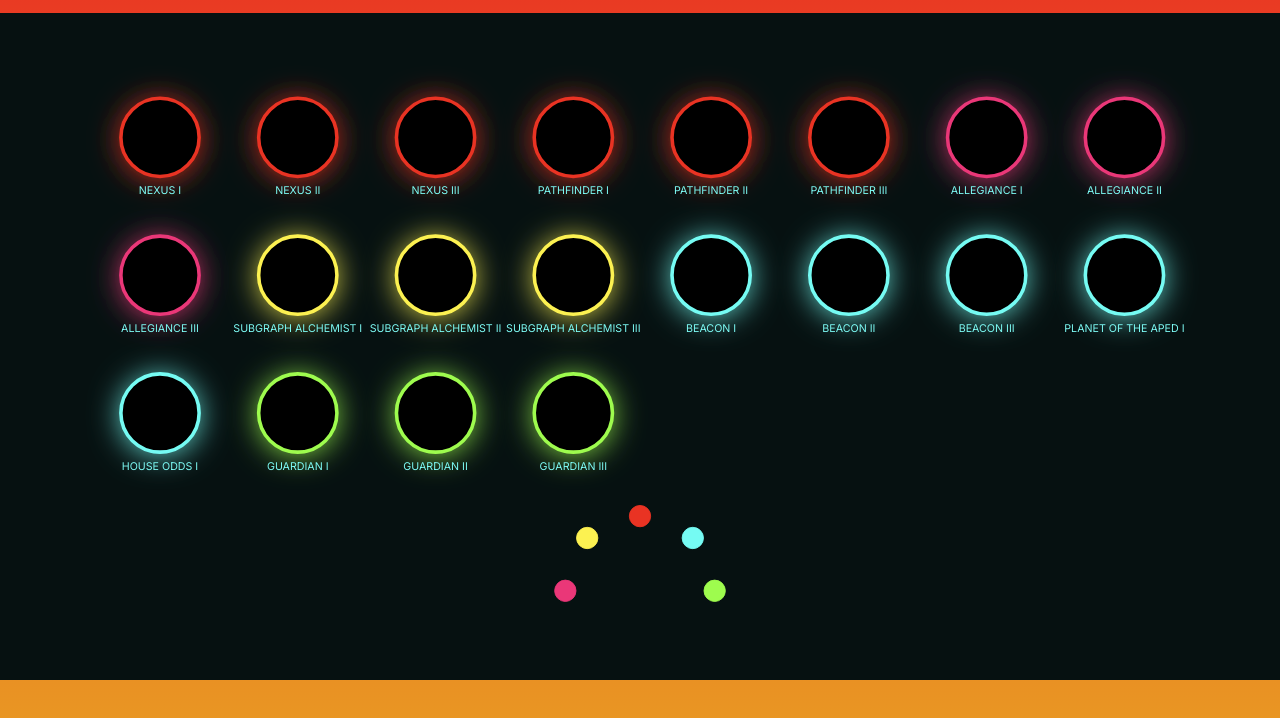
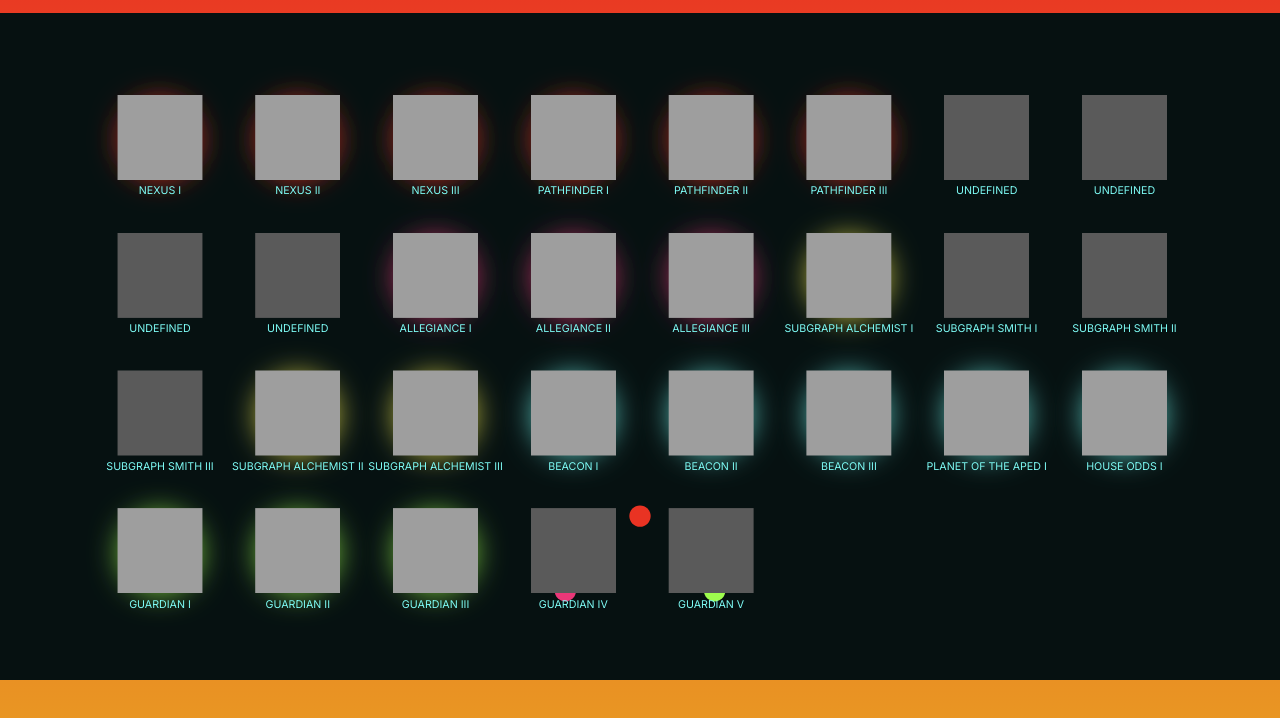
Before and after one commit to EmblemDAO/svg-badge-tree, a website built with Vite: page index.html in a window 1280 px wide. Shown: the part 56-774 px from the top of the page. Built offline with nearby package versions, Linux system fonts and the light colour scheme; grey boxes are pictures that could not be loaded.

Commit message:
Complete grid
Includes placeholder images

```diff
--- a/assembly.js
+++ b/assembly.js
@@ -1,5 +1,6 @@
 function transformBadgeData( nodes ) {
-  const GRID_ITEMS = nodes.filter((node) => node.data && node.data.awarded);
+  // const GRID_ITEMS = nodes.filter((node) => node.data && node.data.awarded);
+  const GRID_ITEMS = nodes.filter((node) => node.data);
   return nodes.map(badge => ({
     ...badge
     , branch: badge.id.charAt(0)
@@ -7,6 +8,7 @@ function transformBadgeData( nodes ) {
     , tpos: transformPosition(badge.position)
     , gpos: generateGridPosition(badge, GRID_ITEMS)
     , img: badge.image
+    , p: "badge" + Math.ceil((Math.random() * 3)) // placeholder
     , branching: ['C-1', 'C-2', 'B-1', 'D-1'].includes(badge.id)
   }));
 }
@@ -34,8 +36,10 @@ function generateGridPosition( badge, pool ) {
 function gatherStyles( branchInfo ) {
   const classes = branchInfo.map( branch => {
     return `.${branch.name} {
+              fill: ${branch.col};
+            }
+            .${branch.name}_ {
               stroke: ${branch.col};
-              fill: ${branch.col};
             }
             .${branch.name.toLowerCase()} {
               stroke: ${branch.col};
@@ -49,7 +53,7 @@ function gatherStyles( branchInfo ) {
                 stroke: #BFBFBF;
                 stroke-dasharray: 200;
                 stroke-dashoffset: 0;
-                transition: opacity 0s, stroke-dashoffset 1s ease-out;
+                transition: opacity 0s, stroke-dashoffset 2s ease-out;
               }
               .gridItem text {
                 opacity: 0;
@@ -79,8 +83,7 @@ function gatherStyles( branchInfo ) {
                 transition: opacity .6s ease;
               }
               .gridded .con,
-              .gridded .node:not([data-awarded]),
-              .gridded .icon:not([data-awarded]) {
+              .gridded .origin {
                 opacity: 0;
               }
               .gridded .con {
@@ -119,19 +122,26 @@ function gatherDefinitions( branchInfo ) {
             </filter>`;
   });
   return `<defs>
+            <filter id="greyscale">
+              <feColorMatrix type="matrix" values="0.1 0.1 0.1 0 0 0.1 0.1 0.1 0 0 0.1 0.1 0.1 0 0 0 0 0 1 0"/>
+            </filter>
             ${defs.join("\n")}
           </defs>`;
 }
 
-function renderReusableElements() {
+function renderReusableElements( nodes ) {
+  let images = [];
   let elements = "<defs>\n";
-  // Inner circles (part of node image background)
-  // elements += `<g id="inner">
-  //                <circle class="inner" cx="0" cy="0" r="34" />
-  //                <circle class="inner" cx="0" cy="0" r="26" />
-  //              </g>`;
+  // Nexus text paths
   elements += `<path transform="translate(500, 650)" d="M0,-46 C-25.4050985,-46 -46,-25.4050985 -46,0 C-46,25.4050985 -25.4050985,46 0,46 C25.4050985,46 46,25.4050985 46,0 C46,-25.4050985 25.4050985,-46 0,-46 Z" id="nexusCircleOuter" />`;
   elements += `<path transform="translate(500, 650) scale(0.8, 0.8)" d="M0,-46 C-25.4050985,-46 -46,-25.4050985 -46,0 C-46,25.4050985 -25.4050985,46 0,46 C25.4050985,46 46,25.4050985 46,0 C46,-25.4050985 25.4050985,-46 0,-46 Z" id="nexusCircleInner" />`;
+  // Badge icons
+  nodes.forEach((node) => {
+    if (!images.includes(node.p)) {
+      elements += `<g id="${node.p}"><image href="/assets/${node.p}.png" x="-48" y="-48" width="96" height="96" /></g>`;
+      images.push(node.p);
+    }
+  });
   return elements + "\n</defs>";
 }
 
@@ -185,17 +195,20 @@ function renderNode( node ) {
   let n = `<g class="gridItem" data-tpos="[${node.tpos[0]}, ${node.tpos[1]}]" data-gpos="[${node.gpos[0]}, ${node.gpos[1]}]">`;
   n += `<title>${node.data.definitionID || ""}</title>`;
   if (node.data.awarded) {
-    n += `<circle class="${node.branch}" ${ (node.img) ? 'data-awarded' : '' } filter="url(#f${node.branch}${node.img ? '' : 'c'})" cx="${node.gpos[0]}" cy="${node.gpos[1]}" r="${node.img ? 42 : 12}"  />
-         <circle class="node ${node.branch}" ${ (node.img) ? 'data-awarded' : '' } cx="${node.gpos[0]}" cy="${node.gpos[1]}" r="${node.img ? 44 : 14}" />`;
-    if (node.data.definitionID) {
-      n += `<text class="label" x="${node.gpos[0]}" y="${node.gpos[1] + 64}">${node.data.definitionID}</text>`;
+    n += `<circle class="${node.branch}" filter="url(#f${node.branch}${node.img ? '' : 'c'})" cx="${node.gpos[0]}" cy="${node.gpos[1]}" r="${node.img ? 42 : 12}"  />`;
+    if (!node.img) {
+      n += `<circle class="node origin ${node.branch}_" cx="${node.gpos[0]}" cy="${node.gpos[1]}" r="14" />`;
     }
   } else {
-    n += `<circle class="node" cx="${node.tpos[0]}" cy="${node.tpos[1]}" r="44" />`;
+    // n += `<circle class="node" cx="${node.gpos[0]}" cy="${node.gpos[1]}" r="44" />`;
   }
-  // if (node.img) {
-  //   n += `<use class="icon" ${ AWARDED ? 'data-awarded' : '' } href="#inner" x="${AWARDED ? node.gpos[0] : node.tpos[0]}" y="${ AWARDED ? node.gpos[1] : node.tpos[1]}" />\n`;
-  // }
+  if (node.data.definitionID) {
+    n += `<text class="label" x="${node.gpos[0]}" y="${node.gpos[1] + 64}">${node.data.definitionID}</text>`;
+  }
+  if (node.p) {
+    // n += `<use class="icon" ${ AWARDED ? 'data-awarded' : '' } href="#inner" x="${AWARDED ? node.gpos[0] : node.tpos[0]}" y="${ AWARDED ? node.gpos[1] : node.tpos[1]}" />\n`;
+    n += `<use class="icon" href="#${node.p}" x="${node.gpos[0]}" y="${node.gpos[1]}"  ${ AWARDED ? 'data-awarded' : 'filter="url(#greyscale)"' } />`;
+  }
   n += `</g>`;
   return n;
 }
@@ -203,12 +216,12 @@ function renderNode( node ) {
 function renderRosterNode( node, x, y ) {
   return `<circle class="${node.branch.toLowerCase()}" filter="url(#f${node.branch}${node.img ? '' : 'c'})" cx="${x}" cy="${y}" r="42"  />
           <circle class="node ${node.branch.toLowerCase()}" cx="${x}" cy="${y}" r="44" />
-          <use href="#inner" x="${x}" y="${y}" />`;
+          <use href="#${node.p}" x="${x}" y="${y}" />`;
 }
 
 function renderConnection( a, b ) {
   if (b.data.awarded) {
-    return `<line class="con ${a.branch}" x1="${a.tpos[0]}" y1="${a.tpos[1]}" x2="${b.tpos[0]}" y2="${b.tpos[1]}" />`;
+    return `<line class="con ${a.branch}_" x1="${a.tpos[0]}" y1="${a.tpos[1]}" x2="${b.tpos[0]}" y2="${b.tpos[1]}" />`;
   } else {
     return `<line class="con" x1="${a.tpos[0]}" y1="${a.tpos[1]}" x2="${b.tpos[0]}" y2="${b.tpos[1]}" />`;
   }
@@ -274,7 +287,7 @@ export default function( nodes, address ) {
                style="background: #061111;">
             ${ gatherDefinitions(INFO) }
             ${ gatherStyles(INFO) }
-            ${ renderReusableElements() }
+            ${ renderReusableElements(GRAPH) }
             ${ renderNexus(address) }
             ${ renderRoster(roster) }
             ${ tree.join("\n") }
--- a/index.html
+++ b/index.html
@@ -74,11 +74,11 @@
           NEXUS.classList.toggle('hidden');
           tree.querySelectorAll('.gridItem').forEach((node) => {
             const attr = JSON.parse(gridView ? node.dataset.gpos : node.dataset.tpos);
-            node.querySelectorAll('circle[data-awarded]').forEach((circle) => {
+            node.querySelectorAll('circle').forEach((circle) => {
               circle.setAttribute('cx', attr[0]);
               circle.setAttribute('cy', attr[1]);
             });
-            let img = node.querySelector('.icon[data-awarded]');
+            let img = node.querySelector('.icon');
             if (img) {
               img.setAttribute('x', attr[0]);
               img.setAttribute('y', attr[1]);
--- a/mockBadges.js
+++ b/mockBadges.js
@@ -76,27 +76,27 @@ export default [
     id: TRACK_INDEXING_D + 1,
     image: "/images/scifi/7.svg",
     position: position(-0.25, 4.75),
-    data: { awarded: false },
+    data: { awarded: false, definitionID: "UNDEFINED" },
   },
   {
     id: TRACK_INDEXING_D + 2,
     image: "/images/scifi/7.svg",
     position: position(0.5, 5.75),
-    data: { awarded: false },
+    data: { awarded: false, definitionID: "UNDEFINED" },
   },
 
   {
     id: TRACK_INDEXING_E + 1,
     image: "/images/scifi/8.svg",
     position: position(-1.75, 4.75),
-    data: { awarded: false },
+    data: { awarded: false, definitionID: "UNDEFINED" },
   },
 
   {
     id: TRACK_INDEXING_E + 2,
     image: "/images/scifi/8.svg",
     position: position(-2.5, 5.75),
-    data: { awarded: false },
+    data: { awarded: false, definitionID: "UNDEFINED" },
   },
 
   {
```
Also changed, not shown: assets/reference.svg (deleted), 3 other files.
